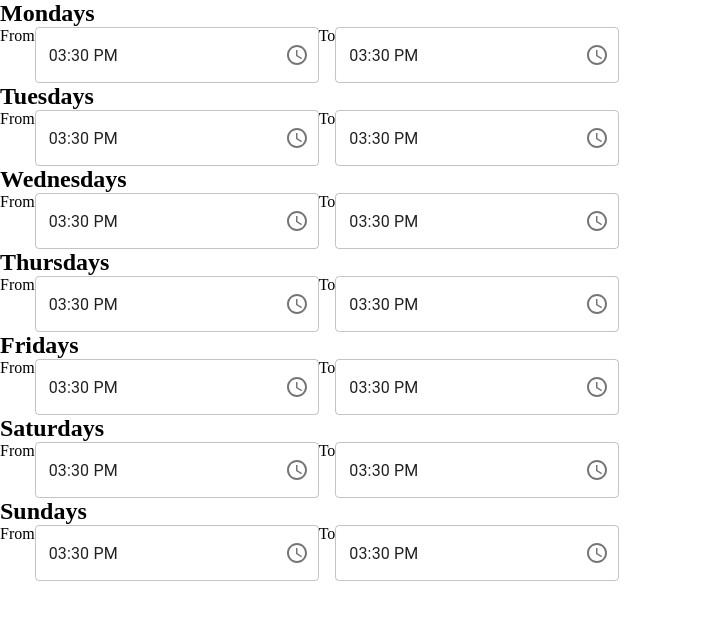
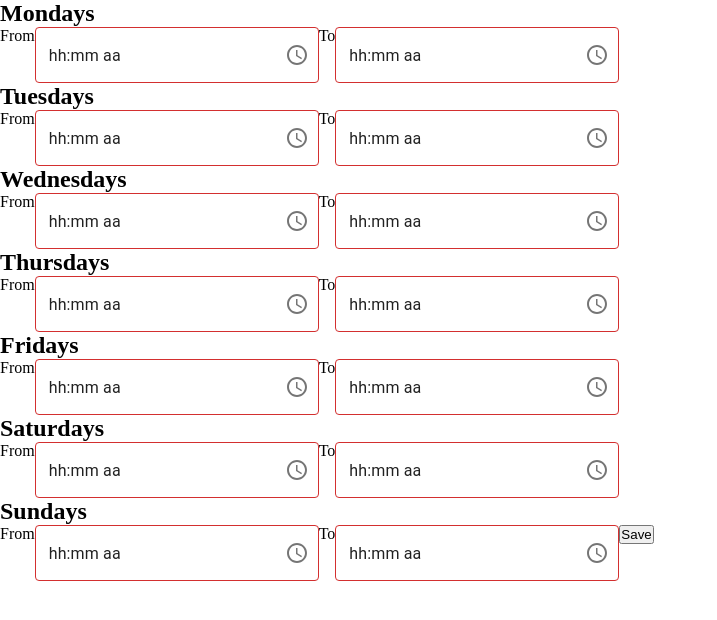
Before and after one commit to pploszaj/TangoTime, a React app: page /teachersignup in a window 1280 px wide. Shown: the top 620 px of the page, without its empty margins (0-717 px from the left). Built offline with nearby package versions, Linux system fonts and the light colour scheme.

Commit message:
correctly storing teachers available times in database in UTC time zone

```diff
--- a/src/client/App.tsx
+++ b/src/client/App.tsx
@@ -15,6 +15,7 @@ function App() {
     email: "",
     phone: "",
     role: "",
+    id: ""
   });
 
   const updateUserData = (newData: any) => {
--- a/src/client/UserContext.tsx
+++ b/src/client/UserContext.tsx
@@ -7,6 +7,7 @@ interface UserContextInterface {
       email?: string;
       phone?: string;
       role?: string;
+      id?: string;
     };
     updateUserData: (value: {}) => void;
   }
@@ -18,6 +19,7 @@ export const UserContext = createContext<UserContextInterface>({
     email: "",
     phone: "",
     role: "",
+    id: ""
   },
   updateUserData: () => {}
 });
--- a/src/pages/Signup.tsx
+++ b/src/pages/Signup.tsx
@@ -26,9 +26,8 @@ export const Signup = () => {
         role: userData.role,
       });
       //save user data to context
-      updateUserData({firstName, lastName, phone, email})
-      //handle response
-      console.log(response);
+      updateUserData({firstName, lastName, phone, email, role: userData.role, id: response.data})
+
       if(userData.role === 'TEACHER'){
         navigate('/teachersignup')
       } else {
--- a/src/pages/TeacherSignup.tsx
+++ b/src/pages/TeacherSignup.tsx
@@ -1,50 +1,179 @@
-import React from "react";
+import React, { useEffect, useState, useContext } from "react";
 import { DesktopTimePicker } from "@mui/x-date-pickers";
 import dayjs from "dayjs";
 import { LocalizationProvider } from "@mui/x-date-pickers/LocalizationProvider";
 import { AdapterDayjs } from "@mui/x-date-pickers/AdapterDayjs";
+import axios from "axios";
+import { UserContext } from "../client/UserContext";
 
 const TeacherSignup = () => {
+  const [mondayStart, setMondayStart] = useState<any>("");
+  const [mondayEnd, setMondayEnd] = useState<any>("");
+  const [tuesdayStart, setTuesdayStart] = useState<any>("");
+  const [tuesdayEnd, setTuesdayEnd] = useState<any>("");
+  const [wednesdayStart, setWednesdayStart] = useState<any>("");
+  const [wednesdayEnd, setWednesdayEnd] = useState<any>("");
+  const [thursdayStart, setThursdayStart] = useState<any>("");
+  const [thursdayEnd, setThursdayEnd] = useState<any>("");
+  const [fridayStart, setFridayStart] = useState<any>("");
+  const [fridayEnd, setFridayEnd] = useState<any>("");
+  const [saturdayStart, setSaturdayStart] = useState<any>("");
+  const [saturdayEnd, setSaturdayEnd] = useState<any>("");
+  const [sundayStart, setSundayStart] = useState<any>("");
+  const [sundayEnd, setSundayEnd] = useState<any>("");
+  const { userData, updateUserData } = useContext(UserContext);
+  const teacherId = userData.id;
+
+
+  const handleButton = async () => {
+    //fetch post request to save data to databse
+    //you can send all this data at once
+    //prisma.createMany on server side
+    const schedule = [
+      {
+        dayOfWeek: "Monday",
+        startTime: mondayStart.toDate(), // convert to JavaScript Date object
+        endTime: mondayEnd.toDate(), // convert to JavaScript Date object
+        teacherId: teacherId, // Add teacherId
+        availabilityStatus: "AVAILABLE",
+      },
+      {
+        dayOfWeek: "Tuesday",
+        startTime: tuesdayStart.toDate(), // convert to JavaScript Date object
+        endTime: tuesdayEnd.toDate(),
+        teacherId: teacherId, // Add teacherId
+        availabilityStatus: "AVAILABLE", // convert to JavaScript Date object
+      },
+      {
+        dayOfWeek: "Wednesday",
+        startTime: mondayStart.toDate(), // convert to JavaScript Date object
+        endTime: mondayEnd.toDate(),
+        teacherId: teacherId, // Add teacherId
+        availabilityStatus: "AVAILABLE", // convert to JavaScript Date object
+      },
+      {
+        dayOfWeek: "Thursday",
+        startTime: tuesdayStart.toDate(), // convert to JavaScript Date object
+        endTime: tuesdayEnd.toDate(),
+        teacherId: teacherId, // Add teacherId
+        availabilityStatus: "AVAILABLE", // convert to JavaScript Date object
+      },
+      {
+        dayOfWeek: "Friday",
+        startTime: mondayStart.toDate(), // convert to JavaScript Date object
+        endTime: mondayEnd.toDate(),
+        teacherId: teacherId, // Add teacherId
+        availabilityStatus: "AVAILABLE", // convert to JavaScript Date object
+      },
+      {
+        dayOfWeek: "Saturday",
+        startTime: tuesdayStart.toDate(), // convert to JavaScript Date object
+        endTime: tuesdayEnd.toDate(),
+        teacherId: teacherId, // Add teacherId
+        availabilityStatus: "AVAILABLE", // convert to JavaScript Date object
+      },
+      {
+        dayOfWeek: "Sunday",
+        startTime: mondayStart.toDate(), // convert to JavaScript Date object
+        endTime: mondayEnd.toDate(),
+        teacherId: teacherId, // Add teacherId
+        availabilityStatus: "AVAILABLE", // convert to JavaScript Date object
+      },
+    ];
+    try {
+      const response = await axios.post("/teacherschedule", schedule);
+      console.log(response.data);
+    } catch (err) {
+      console.log(err);
+    }
+  };
+
 
   return (
     <>
       <LocalizationProvider dateAdapter={AdapterDayjs}>
         <h2>Mondays</h2>
         From
-        <DesktopTimePicker defaultValue={dayjs("2022-04-17T15:30")} />
+        <DesktopTimePicker
+          value={mondayStart}
+          onChange={(newVal) => setMondayStart(newVal)}
+        />
         To
-        <DesktopTimePicker defaultValue={dayjs("2022-04-17T15:30")} />
+        <DesktopTimePicker
+          value={mondayEnd}
+          onChange={(newVal) => setMondayEnd(newVal)}
+        />
         <h2>Tuesdays</h2>
         From
-        <DesktopTimePicker defaultValue={dayjs("2022-04-17T15:30")} />
+        <DesktopTimePicker
+          value={tuesdayStart}
+          onChange={(newVal) => setTuesdayStart(newVal)}
+        />
         To
-        <DesktopTimePicker defaultValue={dayjs("2022-04-17T15:30")} />
+        <DesktopTimePicker
+          value={tuesdayEnd}
+          onChange={(newVal) => setTuesdayEnd(newVal)}
+        />
         <h2>Wednesdays</h2>
         From
-        <DesktopTimePicker defaultValue={dayjs("2022-04-17T15:30")} />
+        <DesktopTimePicker
+          value={wednesdayStart}
+          onChange={(newVal) => setWednesdayStart(newVal)}
+        />
         To
-        <DesktopTimePicker defaultValue={dayjs("2022-04-17T15:30")} />
+        <DesktopTimePicker
+          value={wednesdayEnd}
+          onChange={(newVal) => setWednesdayEnd(newVal)}
+        />
         <h2>Thursdays</h2>
         From
-        <DesktopTimePicker defaultValue={dayjs("2022-04-17T15:30")} />
+        <DesktopTimePicker
+          value={thursdayStart}
+          onChange={(newVal) => setThursdayStart(newVal)}
+        />
         To
-        <DesktopTimePicker defaultValue={dayjs("2022-04-17T15:30")} />
+        <DesktopTimePicker
+          value={thursdayEnd}
+          onChange={(newVal) => setThursdayEnd(newVal)}
+        />
         <h2>Fridays</h2>
         From
-        <DesktopTimePicker defaultValue={dayjs("2022-04-17T15:30")} />
+        <DesktopTimePicker
+          value={fridayStart}
+          onChange={(newVal) => setFridayStart(newVal)}
+        />
         To
-        <DesktopTimePicker defaultValue={dayjs("2022-04-17T15:30")} />
+        <DesktopTimePicker
+          value={fridayEnd}
+          onChange={(newVal) => setFridayEnd(newVal)}
+        />
         <h2>Saturdays</h2>
         From
-        <DesktopTimePicker defaultValue={dayjs("2022-04-17T15:30")} />
+        <DesktopTimePicker
+          value={saturdayStart}
+          onChange={(newVal) => setSaturdayStart(newVal)}
+        />
         To
-        <DesktopTimePicker defaultValue={dayjs("2022-04-17T15:30")} />
+        <DesktopTimePicker
+          value={saturdayEnd}
+          onChange={(newVal) => setSaturdayEnd(newVal)}
+        />
         <h2>Sundays</h2>
         From
-        <DesktopTimePicker defaultValue={dayjs("2022-04-17T15:30")} />
+        <DesktopTimePicker
+          value={sundayStart}
+          onChange={(newVal) => setSundayStart(newVal)}
+        />
         To
-        <DesktopTimePicker defaultValue={dayjs("2022-04-17T15:30")} />
+        <DesktopTimePicker
+          value={sundayEnd}
+          onChange={(newVal) => setSundayEnd(newVal)}
+        />
       </LocalizationProvider>
+
+      <button type="button" onClick={handleButton}>
+        Save
+      </button>
     </>
   );
 };
```
Also changed, not shown: src/server/controllers/authenticationController.ts (+24 -0 lines), src/server/server.ts (+7 -1 lines).
